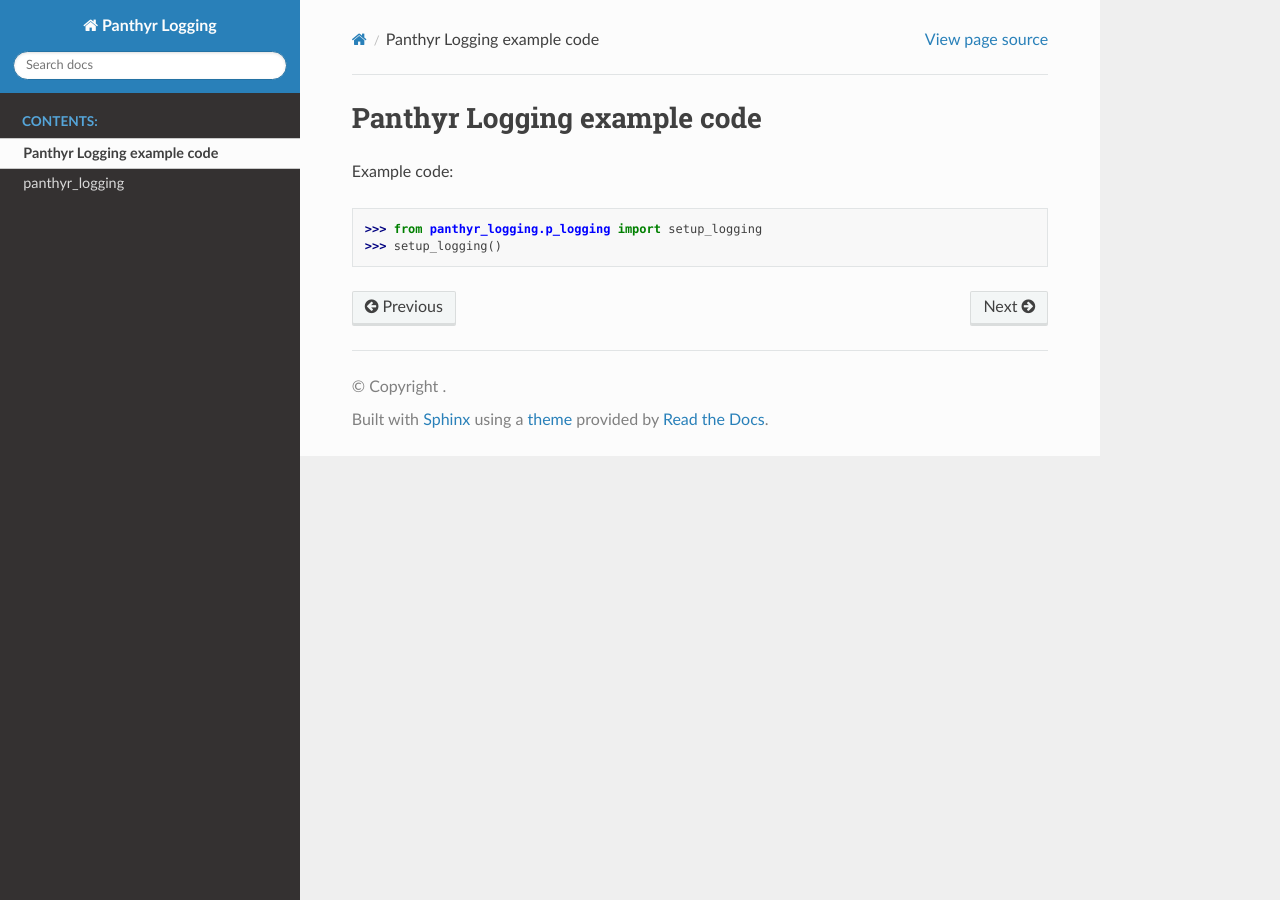
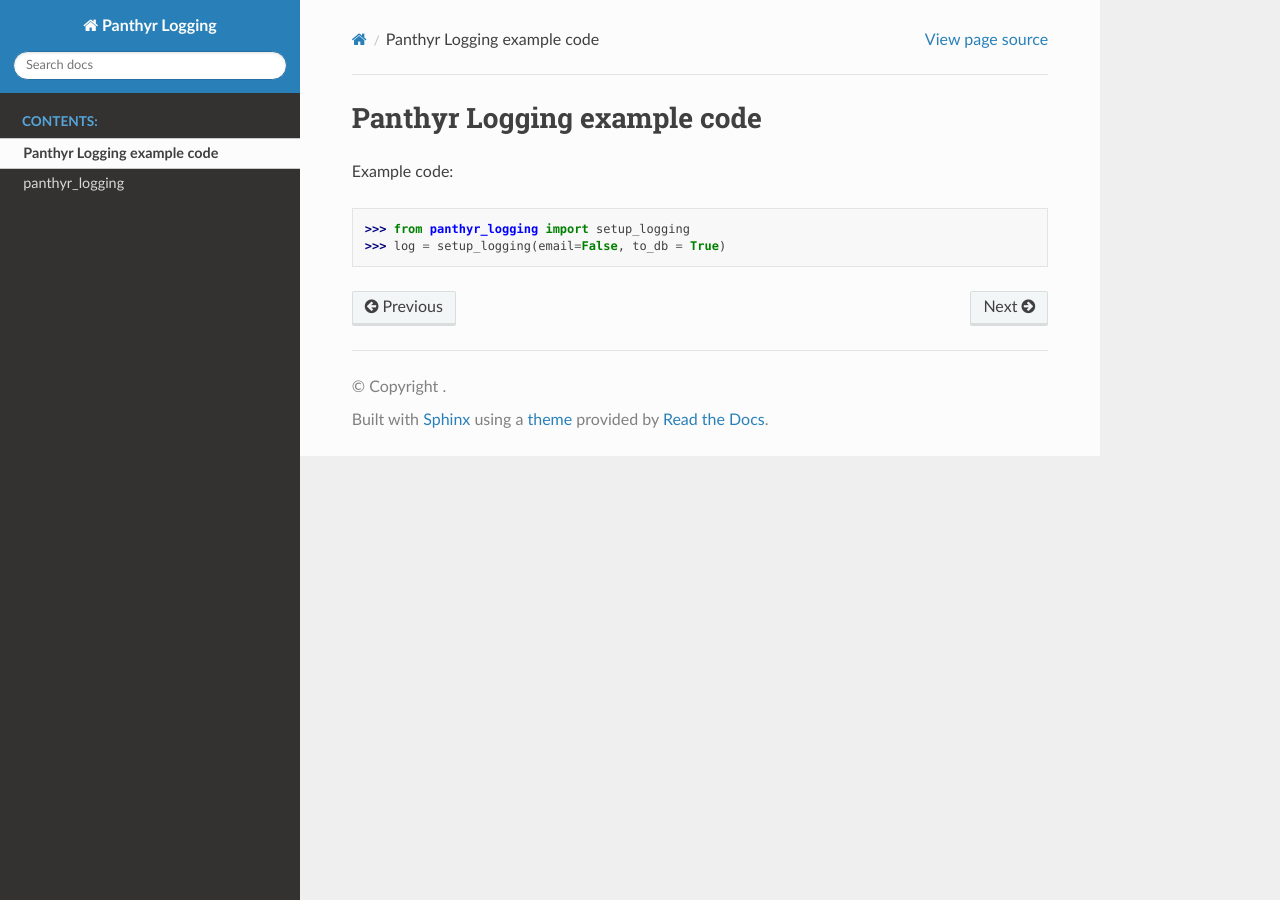
Before and after one commit to Panthyr/panthyr_logging, a Sphinx documentation site: the page built from docs/source/usage.rst, in a window 1280 px wide. Built offline with Sphinx 7.4.7 and the Read the Docs theme 2.0.0, drawn with Linux system fonts in a browser that asks for light colours.

Commit message:
Shorter version

```diff
--- a/docs/source/usage.rst
+++ b/docs/source/usage.rst
@@ -6,5 +6,5 @@ Example code:
 
 .. code:: python
 
-    >>> from panthyr_logging.p_logging import setup_logging
-    >>> setup_logging()
+    >>> from panthyr_logging import setup_logging
+    >>> log = setup_logging(email=False, to_db = True)
```
